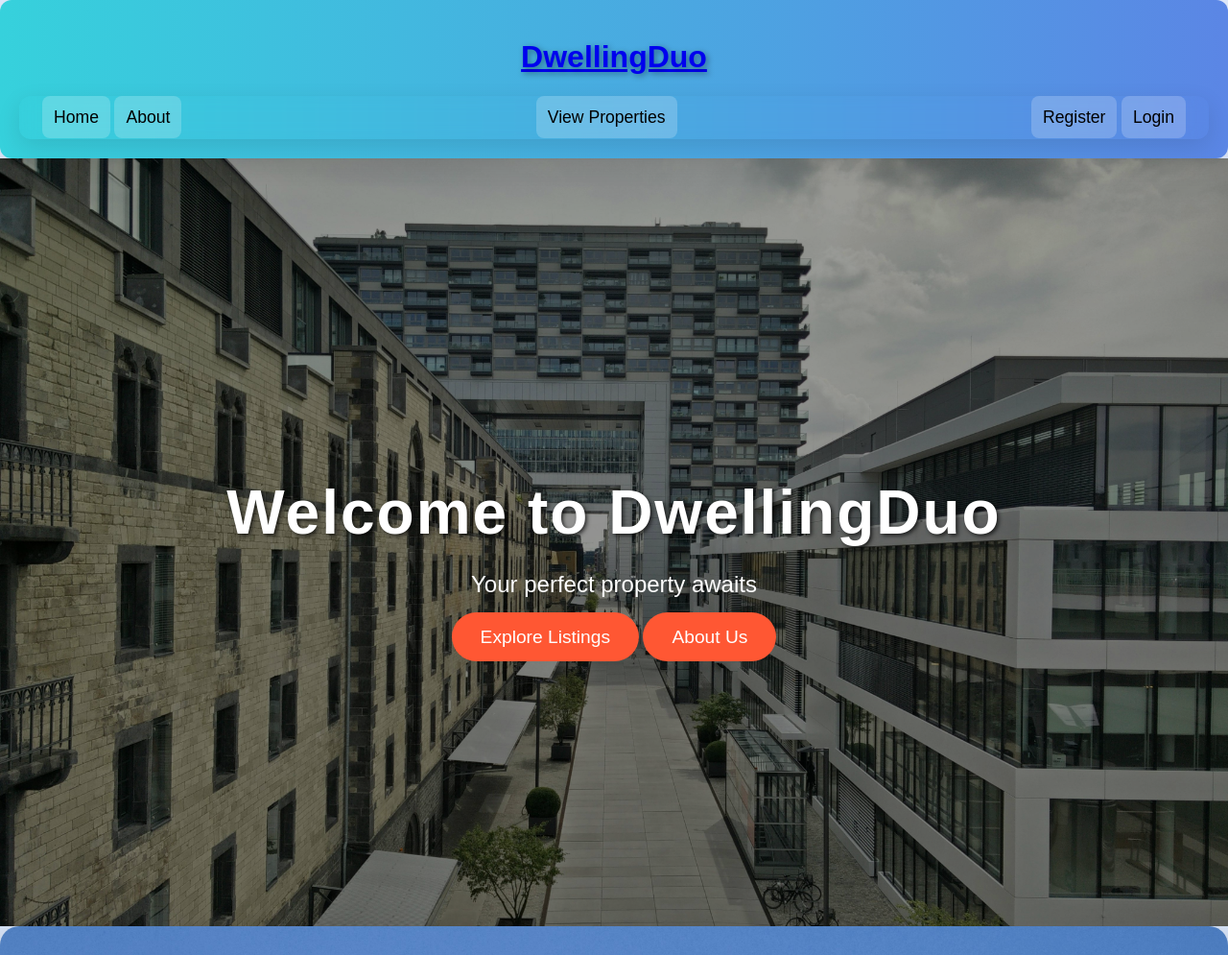
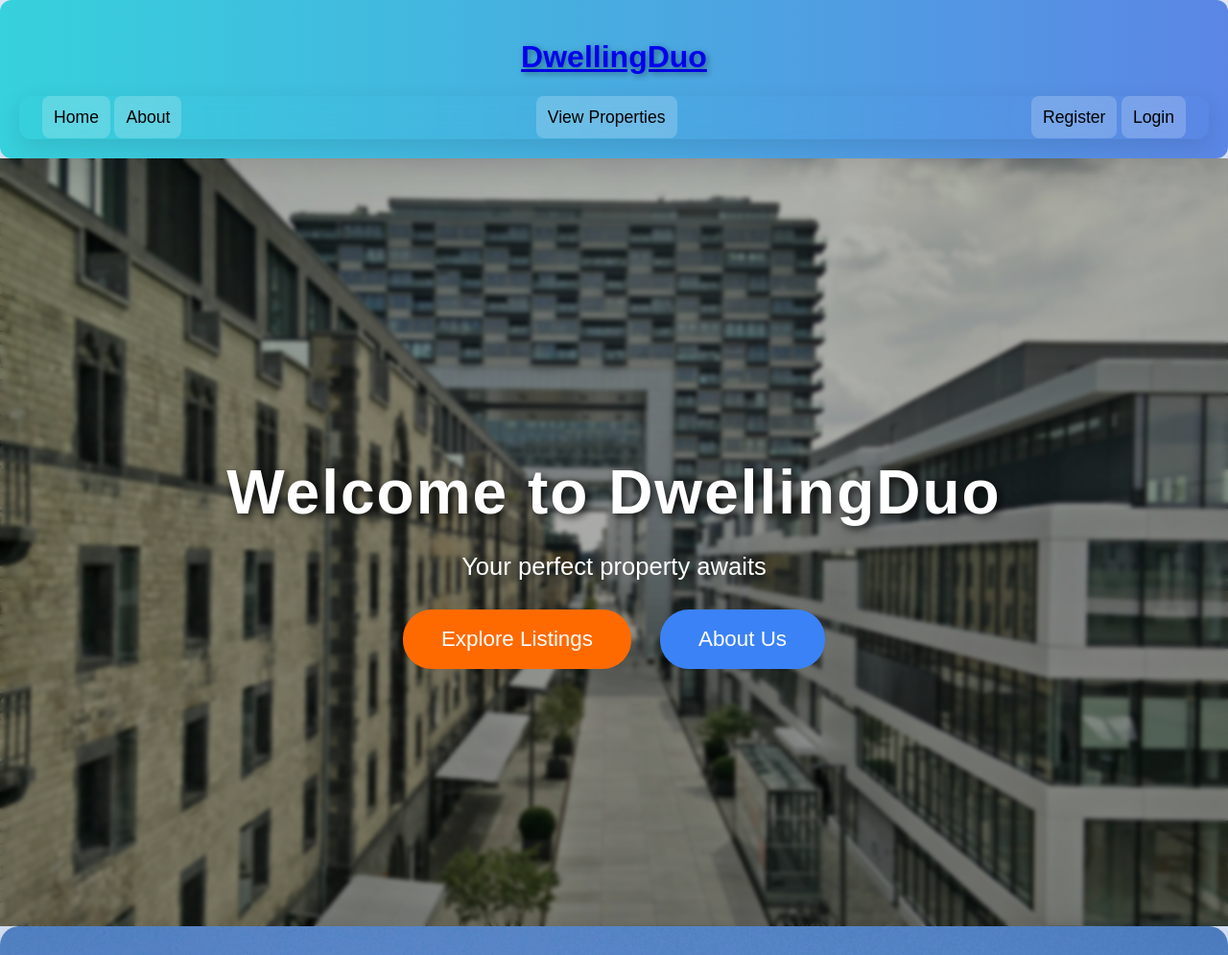
Before and after one commit to Jayricka/dwellingduo, a Django app: page / in a window 1280 px wide. Shown: the top 995 px of the page at 96% size. Run offline with Django 5.2, Linux system fonts and the light colour scheme; grey boxes are pictures that could not be loaded.

Commit message:
Enlarge and style "Explore Listings" and "About Us" buttons with hover effects and improved spacing

```diff
--- a/static/css/styles.css
+++ b/static/css/styles.css
@@ -137,6 +137,7 @@ h1, h2 {
     position: relative;
     width: 100%;
     height: 100vh;
+    overflow: hidden; /* Prevents scrollbars for animations */
 }
 
 .hero-image {
@@ -147,6 +148,16 @@ h1, h2 {
     top: 0;
     left: 0;
     z-index: 0;
+    animation: zoomIn 10s ease-in-out infinite; /* Adds subtle zoom effect */
+}
+
+@keyframes zoomIn {
+    0%, 100% {
+        transform: scale(1);
+    }
+    50% {
+        transform: scale(1.1);
+    }
 }
 
 .overlay {
@@ -155,11 +166,12 @@ h1, h2 {
     left: 0;
     width: 100%;
     height: 100%;
-    background-color: rgba(0, 0, 0, 0.4); /* Slightly lighter overlay */
+    background-color: rgba(0, 0, 0, 0.3); /* Semi-transparent black */
     display: flex;
     justify-content: center;
     align-items: center;
     z-index: 1;
+    backdrop-filter: blur(2px); /* Adds a blur effect for more depth */
 }
 
 .overlay-container {
@@ -172,30 +184,69 @@ h1, h2 {
     margin-bottom: 20px;
     letter-spacing: 2px;
     font-weight: bold;
-    text-shadow: 2px 2px 4px rgba(0, 0, 0, 0.7);
-    animation: fadeIn 1.5s ease-in-out;
+    text-shadow: 3px 3px 10px rgba(0, 0, 0, 0.8);
+    animation: fadeInSlideUp 1.5s ease-in-out;
 }
 
 .overlay-container p {
-    font-size: 1.5rem;
+    font-size: 1.6rem;
     margin-bottom: 30px;
-    animation: fadeIn 2s ease-in-out;
+    animation: fadeInSlideUp 2s ease-in-out;
 }
 
-.cta-button {
-    padding: 15px 30px;
+@keyframes fadeInSlideUp {
+    0% {
+        opacity: 0;
+        transform: translateY(30px);
+    }
+    100% {
+        opacity: 1;
+        transform: translateY(0);
+    }
+}
+
+/* Button Container */
+.button-container {
+    display: flex;
+    justify-content: center;
+    gap: 30px; /* Adds more space between the buttons */
+    margin-top: 30px; /* Adds space from the content above */
+}
+
+/* General Button Style */
+.button-style {
+    padding: 18px 40px;
+    font-size: 1.4rem;
     background-color: #ff5733;
     color: white;
-    border-radius: 30px; /* Rounded edges for modern look */
-    font-size: 1.2rem;
+    border-radius: 30px; /* Rounded edges */
     text-decoration: none;
-    transition: background-color 0.3s, transform 0.3s, box-shadow 0.3s;
+    display: inline-block;
+    transition: all 0.3s ease; /* Smooth transition */
 }
 
-.cta-button:hover {
-    background-color: #e84c29;
-    transform: scale(1.05);
-    box-shadow: 0 4px 8px rgba(0, 0, 0, 0.2); /* Soft shadow on hover */
+/* Hover Effects */
+.button-style:hover {
+    background-color: #e84c29; /* Darker shade on hover */
+    transform: scale(1.1); /* Enlarge button on hover */
+    box-shadow: 0 6px 15px rgba(0, 0, 0, 0.2); /* Subtle shadow */
+}
+
+/* Specific Button Colors (Optional: Customize each button) */
+.explore-button {
+    background-color: #ff6a00;
+}
+
+.explore-button:hover {
+    background-color: #e55300;
+}
+
+.about-button {
+    background-color: #3b82f6;
+}
+
+.about-button:hover {
+    background-color: #2563eb;
 }
 
 /* =========================
--- a/templates/home.html
+++ b/templates/home.html
@@ -10,8 +10,10 @@
         <div class="overlay-container">
             <h1>Welcome to DwellingDuo</h1>
             <p>Your perfect property awaits</p>
-            <a href="{% url 'properties:property_list' %}" class="cta-button">Explore Listings</a>
-            <a href="{% url 'about' %}" class="cta-button">About Us</a> <!-- New button -->
+            <div class="button-container">
+                <a href="{% url 'properties:property_list' %}" class="button-style explore-button">Explore Listings</a>
+                <a href="{% url 'about' %}" class="button-style about-button">About Us</a>
+            </div>
         </div>
     </div>
 </div>
```
